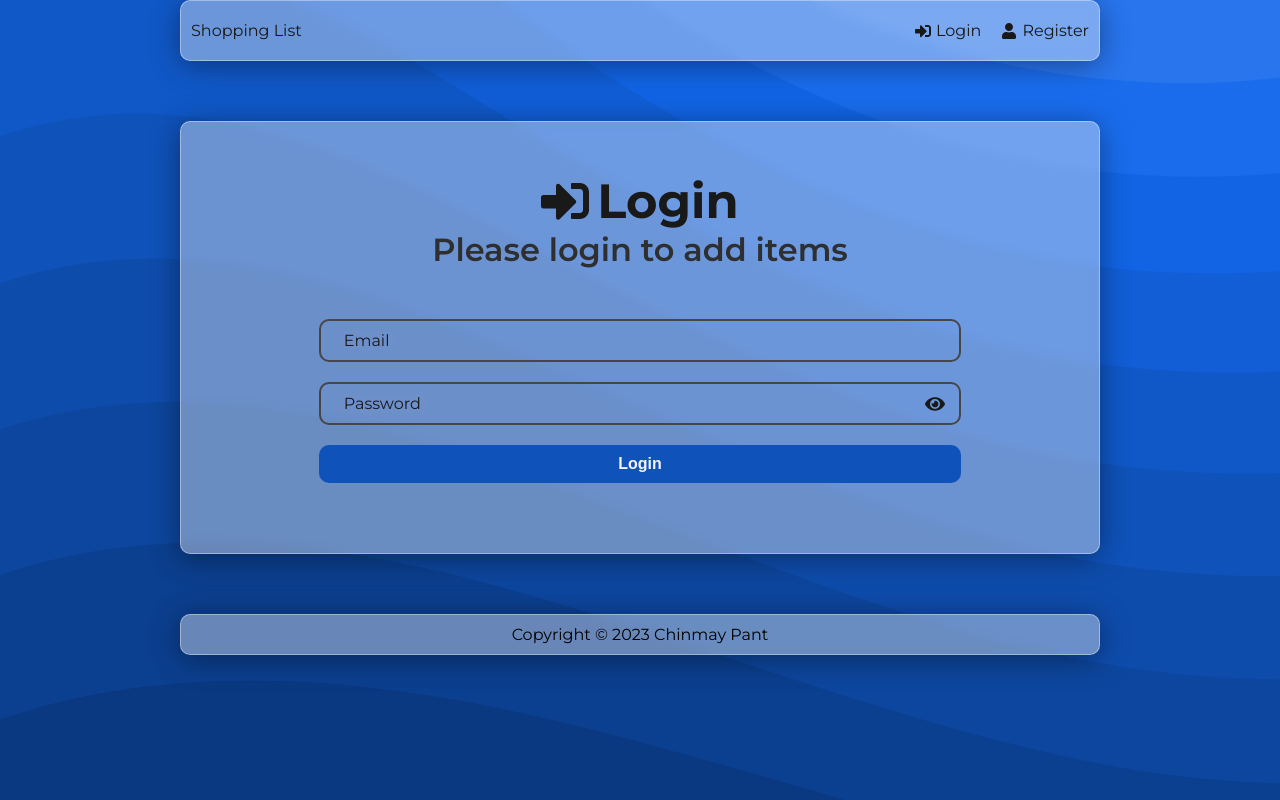
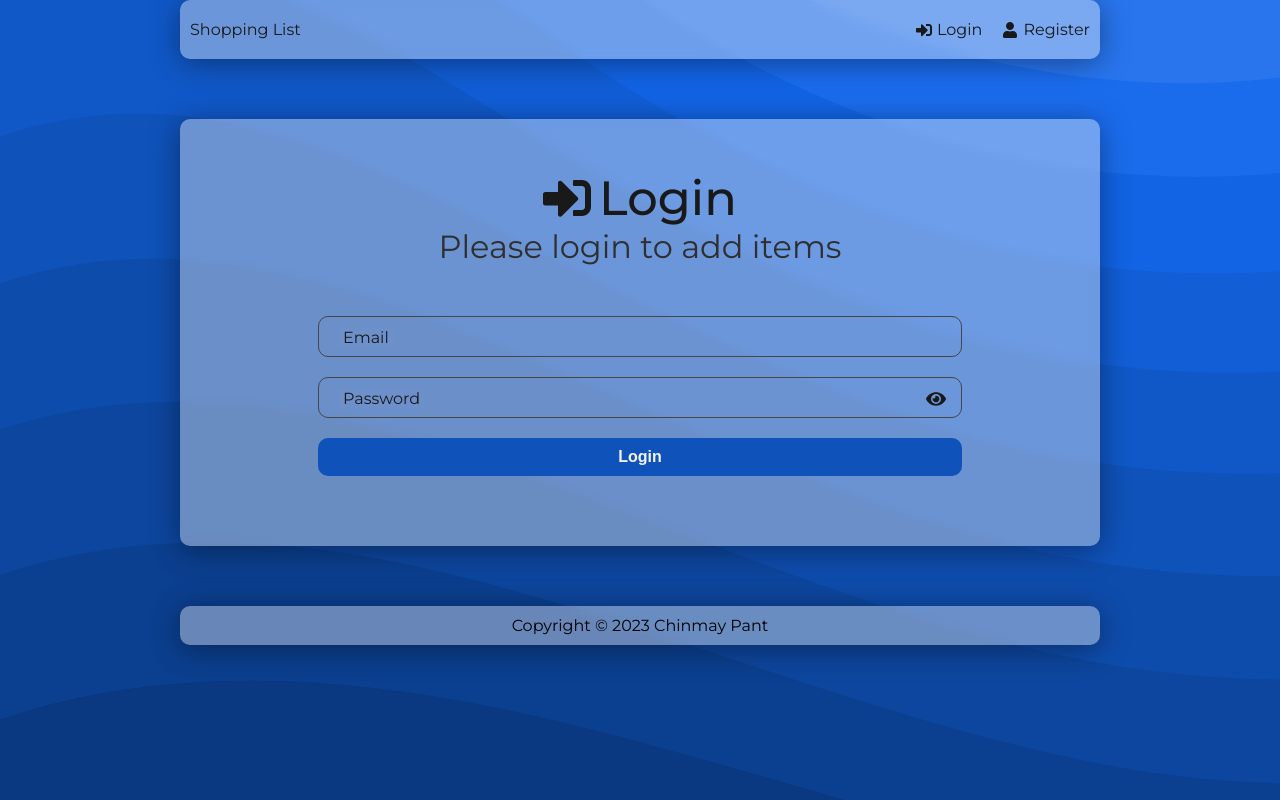
Before and after one commit to chinmpant/mern-shopping-list, a React (Create React App) app in the folder frontend/: page /login in a window 1280 px wide. Built offline with nearby package versions, Linux system fonts and the light colour scheme.

Commit message:
Improve Header

```diff
--- a/frontend/src/components/Header.jsx
+++ b/frontend/src/components/Header.jsx
@@ -17,7 +17,7 @@ const Header = () => {
   return (
     <header className="header">
       <div className="logo">
-        <Link to="/">Shopping List</Link>
+        <Link to={user && '/'}>Shopping List</Link>
       </div>
       <ul>
         {user ? (
--- a/frontend/src/index.css
+++ b/frontend/src/index.css
@@ -1,5 +1,5 @@
-@import url('https://fonts.googleapis.com/css2?family=Montserrat:wght@300;400;600;700&display=swap');
 @import-normalize;
+@import url('https://fonts.googleapis.com/css2?family=Montserrat:wght@300;400;500;600;700&display=swap');
 
 *,
 *::before,
@@ -38,7 +38,6 @@ body {
   box-shadow: 0 4px 30px rgba(0, 0, 0, 0.4);
   backdrop-filter: blur(5px);
   -webkit-backdrop-filter: blur(5px);
-  border: 1px solid rgba(244, 244, 244, 0.4);
 }
 
 .header a {
@@ -64,10 +63,15 @@ body {
   display: flex;
   justify-content: center;
   align-items: center;
+  transition: transform 25ms ease-in;
 }
 
 .header ul li a:hover {
-  color: #4c4c4c;
+  transform: scale(1.02);
+}
+
+.header ul li a:active {
+  transform: scale(0.98);
 }
 
 .header ul li a svg {
@@ -84,7 +88,6 @@ body {
   box-shadow: 0 4px 30px rgba(0, 0, 0, 0.4);
   backdrop-filter: blur(5px);
   -webkit-backdrop-filter: blur(5px);
-  border: 1px solid rgba(244, 244, 244, 0.4);
 }
 
 .page {
@@ -95,7 +98,6 @@ body {
   box-shadow: 0 4px 30px rgba(0, 0, 0, 0.4);
   backdrop-filter: blur(5px);
   -webkit-backdrop-filter: blur(5px);
-  border: 1px solid rgba(244, 244, 244, 0.4);
 }
 
 .heading {
@@ -106,9 +108,14 @@ body {
 }
 
 .heading h1 {
+  font-weight: 500;
   display: flex;
   justify-content: center;
   align-items: center;
+}
+
+.heading p {
+  font-weight: 400;
 }
 
 .heading h1 svg {
@@ -128,7 +135,6 @@ body {
 .item {
   border-radius: 10px;
   background-color: rgba(244, 244, 244, 0.4);
-  border: 1px solid rgba(244, 244, 244, 0.4);
   margin: 10px 0;
   padding: 20px 0 10px;
   overflow: auto;
@@ -160,7 +166,7 @@ body {
 
 .item .delete,
 .item .edit {
-  transition: transform 50ms ease-in;
+  transition: transform 25ms ease-in;
 }
 
 .item .delete:hover,
@@ -192,7 +198,7 @@ body {
   background: none;
   border-radius: 10px;
   outline: none;
-  border: 2px solid #464646;
+  border: 1px solid #464646;
   width: 100%;
   height: 100%;
   padding: 10px;
@@ -206,6 +212,12 @@ body {
   border: 2px solid #0f52ba;
 }
 
+.form-group input#password + span,
+.form-group input#passwordConfirm + span {
+  height: 26px;
+  width: 26px;
+}
+
 .form-group input#password + span svg,
 .form-group input#passwordConfirm + span svg {
   height: 20px;
@@ -214,7 +226,7 @@ body {
   position: absolute;
   margin: 12px -36px;
   cursor: pointer;
-  transition: transform 50ms ease-in;
+  transition: transform 25ms ease-in;
 }
 
 .form-group input#password + span svg:hover,
@@ -260,7 +272,7 @@ body {
   display: flex;
   align-items: center;
   justify-content: center;
-  transition: transform 50ms ease-in;
+  transition: transform 25ms ease-in;
 }
 
 .btn svg {
@@ -296,7 +308,7 @@ body {
   width: 64px;
   height: 64px;
   border: 8px solid;
-  border-color: #191919 transparent #777 transparent;
+  border-color: #191919 transparent #4c4c4c transparent;
   border-radius: 50%;
   animation: spin 1.2s linear infinite;
 }
```
